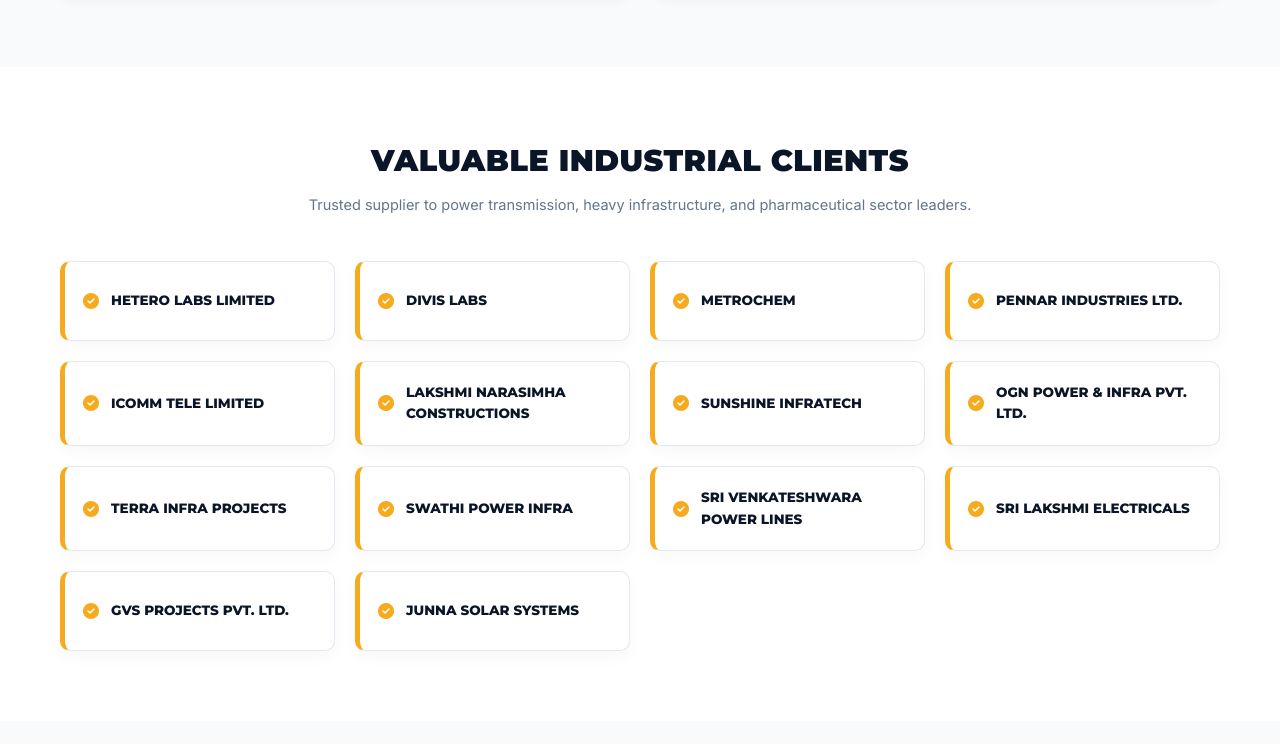
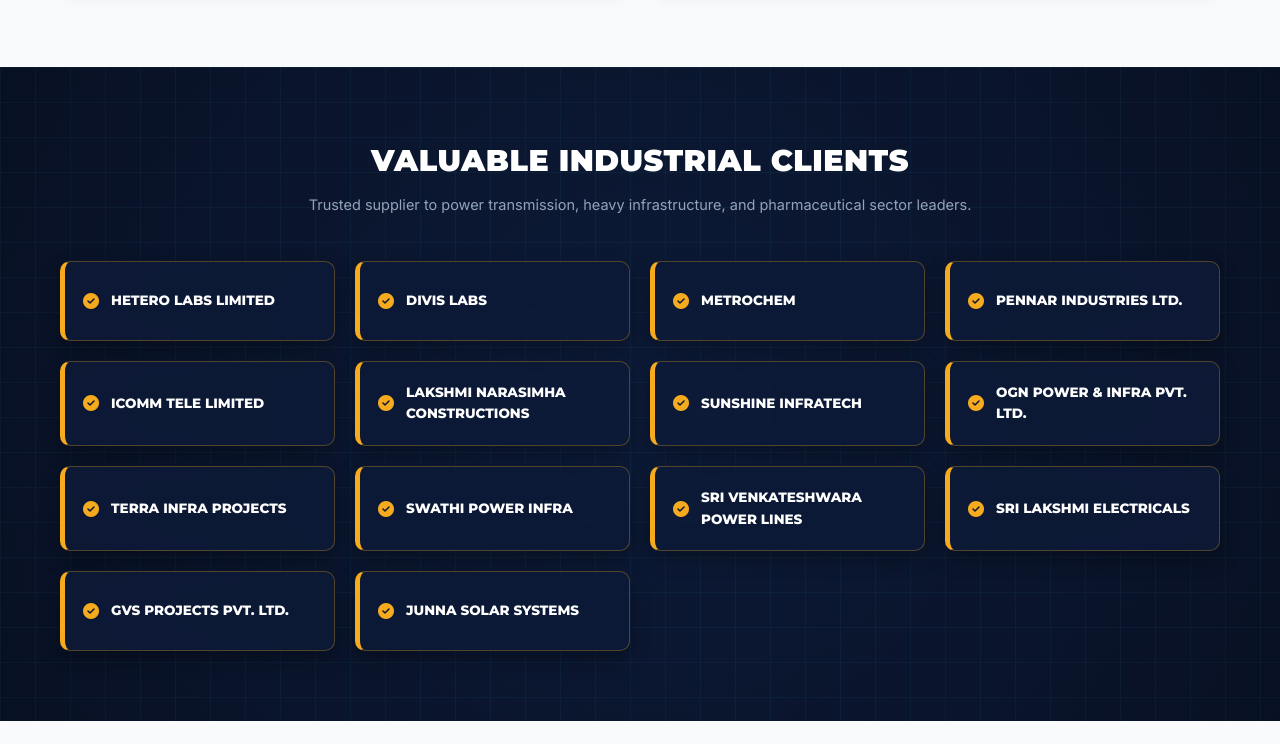
Before and after one commit to TiruRamNarla/Maa-Sai-Industries, a website: page index.html in a window 1280 px wide. Shown: the part 4496-5240 px from the top of the page. Drawn offline with nearby package versions, Linux system fonts and the light colour scheme; animation ran at ten frames a second.

Commit message:
Update index.html

```diff
--- a/index.html
+++ b/index.html
@@ -119,7 +119,7 @@
             box-shadow: 0 6px 16px rgba(245, 171, 29, 0.3);
         }
 
-        /* --- LEVEL 5: 3D HERO SECTION (TECHNICAL GRID & PARTICLES) --- */
+        /* --- 3D HERO SECTION --- */
         .hero {
             position: relative;
             background: radial-gradient(circle at 70% 30%, #1a2b4c 0%, #081023 100%);
@@ -131,7 +131,7 @@
             overflow: hidden;
         }
 
-        /* Technical Engineering Drawing Grid Overlay */
+        /* Technical Grid Lines */
         .hero::before {
             content: '';
             position: absolute;
@@ -219,7 +219,7 @@
         .why-content h4 { color: var(--primary-navy); font-size: 17px; margin-bottom: 6px; font-weight: 800; }
         .why-content p { color: var(--text-muted); font-size: 13.5px; }
 
-        /* --- LEVEL 4: PRODUCTS SECTION (3D TILT, GOLD GLOW & LIGHT REFLECTION) --- */
+        /* --- PRODUCTS GRID --- */
         .products-grid {
             display: grid;
             grid-template-columns: repeat(auto-fit, minmax(340px, 1fr));
@@ -240,7 +240,7 @@
             position: relative;
         }
 
-        /* Light Sheen Reflection Effect across the Product Card on Hover */
+        /* Light Sheen Reflection Effect */
         .product-card::after {
             content: '';
             position: absolute;
@@ -334,7 +334,7 @@
             transform: translateX(4px);
         }
 
-        /* --- LEVEL 2: CERTIFICATES (SUBTLE HOVER) --- */
+        /* --- CERTIFICATES & TRUSTSEAL CENTER --- */
         .certs-grid { display: grid; grid-template-columns: repeat(auto-fit, minmax(260px, 1fr)); gap: 24px; }
         .cert-card {
             background: #ffffff;
@@ -387,23 +387,40 @@
         .map-info { padding: 20px; }
         .btn-nav-map { display: inline-flex; align-items: center; gap: 8px; background: var(--primary-navy); color: var(--accent-gold); padding: 12px 20px; border-radius: 8px; text-decoration: none; font-weight: 800; font-size: 12.5px; margin-top: 12px; font-family: var(--font-heading); }
 
-        /* --- LEVEL 2: CLIENTS SECTION (SUBTLE HOVER) --- */
+        /* --- GLASSMORPHISM INDUSTRIAL CLIENTS SECTION --- */
+        #clients {
+            background: radial-gradient(circle at 50% 50%, #0d1b38 0%, #081023 100%);
+            position: relative;
+            overflow: hidden;
+        }
+        #clients::before {
+            content: '';
+            position: absolute;
+            top: 0; left: 0; right: 0; bottom: 0;
+            background-image:
+                linear-gradient(rgba(56, 189, 248, 0.05) 1px, transparent 1px),
+                linear-gradient(90deg, rgba(56, 189, 248, 0.05) 1px, transparent 1px);
+            background-size: 35px 35px;
+            pointer-events: none;
+        }
+
         .clients-grid {
             display: grid;
             grid-template-columns: repeat(auto-fill, minmax(260px, 1fr));
             gap: 20px;
         }
         .client-badge {
-            background: #ffffff;
-            border: 1px solid var(--border-color);
+            background: rgba(13, 27, 56, 0.85);
+            border: 1px solid rgba(245, 171, 29, 0.3);
             border-left: 5px solid var(--accent-gold);
             padding: 20px 18px;
             border-radius: 10px;
             text-align: left;
             font-weight: 800;
             font-size: 13.5px;
-            color: var(--primary-navy);
-            box-shadow: 0 6px 16px rgba(0,0,0,0.03);
+            color: #ffffff;
+            backdrop-filter: blur(10px);
+            box-shadow: 0 8px 20px rgba(0,0,0,0.3);
             transition: all 0.3s ease-in-out;
             display: flex;
             align-items: center;
@@ -413,14 +430,14 @@
         }
         .client-badge i { color: var(--accent-gold); font-size: 16px; flex-shrink: 0; }
         .client-badge:hover {
-            transform: translateY(-3px);
-            border-color: var(--primary-navy);
+            transform: translateY(-4px);
+            background: rgba(19, 34, 71, 0.95);
+            border-color: var(--accent-gold);
             border-left-color: var(--accent-gold);
-            box-shadow: 0 10px 25px rgba(13, 27, 56, 0.12);
-            background: #fdfbf7;
+            box-shadow: 0 12px 28px rgba(245, 171, 29, 0.3);
         }
 
-        /* --- LEVEL 1: CONTACT & FORM (FUNCTIONAL) --- */
+        /* --- CONTACT & FORM --- */
         .contact-container { display: grid; grid-template-columns: 1fr 1.2fr; gap: 40px; background: var(--primary-navy); color: #ffffff; padding: 40px; border-radius: 14px; box-shadow: 0 12px 30px rgba(0,0,0,0.2); }
         .info-box h4 { font-size: 12px; color: #94a3b8; text-transform: uppercase; font-family: var(--font-heading); letter-spacing: 0.5px; }
         .form-group { margin-bottom: 16px; }
@@ -511,9 +528,9 @@
     <!-- ANIMATED COUNTERS BAR -->
     <div class="counter-bar">
         <div class="container counter-grid">
-            <div class="counter-item"><h3 class="counter-num" data-target="4.0">4.0 ★</h3><p>IndiaMART Trust Rating</p></div>
-            <div class="counter-item"><h3 class="counter-num" data-target="220">220 kV</h3><p>Tower Capacity</p></div>
-            <div class="counter-item"><h3 class="counter-num" data-target="40">40 MT</h3><p>Daily Output</p></div>
+            <div class="counter-item"><h3>4.0 ★</h3><p>IndiaMART Trust Rating</p></div>
+            <div class="counter-item"><h3>220 kV</h3><p>Tower Capacity</p></div>
+            <div class="counter-item"><h3>40 MT</h3><p>Daily Output</p></div>
             <div class="counter-item"><h3>ISO 9001</h3><p>QMS Certified</p></div>
         </div>
     </div>
@@ -801,27 +818,27 @@
         </div>
     </section>
 
-    <!-- CLIENTS BADGES -->
+    <!-- GLASSMORPHISM INDUSTRIAL CLIENTS SECTION -->
     <section class="section-padding" id="clients">
         <div class="container">
-            <h2 class="section-title">Valuable Industrial Clients</h2>
-            <p class="section-subtitle">Trusted supplier to power transmission, heavy infrastructure, and pharmaceutical sector leaders.</p>
+            <h2 class="section-title" style="color: #ffffff;">Valuable Industrial Clients</h2>
+            <p class="section-subtitle" style="color: #94a3b8;">Trusted supplier to power transmission, heavy infrastructure, and pharmaceutical sector leaders.</p>
 
             <div class="clients-grid">
-                <div class="client-badge"><i class="fa-solid fa-circle-check"></i> <span>HETERO LABS LIMITED</span></div>
-                <div class="client-badge"><i class="fa-solid fa-circle-check"></i> <span>DIVIS LABS</span></div>
-                <div class="client-badge"><i class="fa-solid fa-circle-check"></i> <span>METROCHEM</span></div>
-                <div class="client-badge"><i class="fa-solid fa-circle-check"></i> <span>PENNAR INDUSTRIES LTD.</span></div>
-                <div class="client-badge"><i class="fa-solid fa-circle-check"></i> <span>ICOMM TELE LIMITED</span></div>
-                <div class="client-badge"><i class="fa-solid fa-circle-check"></i> <span>LAKSHMI NARASIMHA CONSTRUCTIONS</span></div>
-                <div class="client-badge"><i class="fa-solid fa-circle-check"></i> <span>SUNSHINE INFRATECH</span></div>
-                <div class="client-badge"><i class="fa-solid fa-circle-check"></i> <span>OGN POWER & INFRA PVT. LTD.</span></div>
-                <div class="client-badge"><i class="fa-solid fa-circle-check"></i> <span>TERRA INFRA PROJECTS</span></div>
-                <div class="client-badge"><i class="fa-solid fa-circle-check"></i> <span>SWATHI POWER INFRA</span></div>
-                <div class="client-badge"><i class="fa-solid fa-circle-check"></i> <span>SRI VENKATESHWARA POWER LINES</span></div>
-                <div class="client-badge"><i class="fa-solid fa-circle-check"></i> <span>SRI LAKSHMI ELECTRICALS</span></div>
-                <div class="client-badge"><i class="fa-solid fa-circle-check"></i> <span>GVS PROJECTS PVT. LTD.</span></div>
-                <div class="client-badge"><i class="fa-solid fa-circle-check"></i> <span>JUNNA SOLAR SYSTEMS</span></div>
+                <div class="client-badge" data-tilt><i class="fa-solid fa-circle-check"></i> <span>HETERO LABS LIMITED</span></div>
+                <div class="client-badge" data-tilt><i class="fa-solid fa-circle-check"></i> <span>DIVIS LABS</span></div>
+                <div class="client-badge" data-tilt><i class="fa-solid fa-circle-check"></i> <span>METROCHEM</span></div>
+                <div class="client-badge" data-tilt><i class="fa-solid fa-circle-check"></i> <span>PENNAR INDUSTRIES LTD.</span></div>
+                <div class="client-badge" data-tilt><i class="fa-solid fa-circle-check"></i> <span>ICOMM TELE LIMITED</span></div>
+                <div class="client-badge" data-tilt><i class="fa-solid fa-circle-check"></i> <span>LAKSHMI NARASIMHA CONSTRUCTIONS</span></div>
+                <div class="client-badge" data-tilt><i class="fa-solid fa-circle-check"></i> <span>SUNSHINE INFRATECH</span></div>
+                <div class="client-badge" data-tilt><i class="fa-solid fa-circle-check"></i> <span>OGN POWER & INFRA PVT. LTD.</span></div>
+                <div class="client-badge" data-tilt><i class="fa-solid fa-circle-check"></i> <span>TERRA INFRA PROJECTS</span></div>
+                <div class="client-badge" data-tilt><i class="fa-solid fa-circle-check"></i> <span>SWATHI POWER INFRA</span></div>
+                <div class="client-badge" data-tilt><i class="fa-solid fa-circle-check"></i> <span>SRI VENKATESHWARA POWER LINES</span></div>
+                <div class="client-badge" data-tilt><i class="fa-solid fa-circle-check"></i> <span>SRI LAKSHMI ELECTRICALS</span></div>
+                <div class="client-badge" data-tilt><i class="fa-solid fa-circle-check"></i> <span>GVS PROJECTS PVT. LTD.</span></div>
+                <div class="client-badge" data-tilt><i class="fa-solid fa-circle-check"></i> <span>JUNNA SOLAR SYSTEMS</span></div>
             </div>
         </div>
     </section>
@@ -940,7 +957,7 @@
         </div>
     </footer>
 
-    <!-- LEVEL 5 3D & GSAP CONTROL SCRIPTS -->
+    <!-- INTERACTIVE SCRIPTS -->
     <script>
         // --- THREE.JS INTERACTIVE WIREFRAME TRANSMISSION TOWER ---
         (function init3DTower() {
@@ -1019,19 +1036,16 @@
                 mouseY = (e.clientY / window.innerHeight - 0.5) * 0.4;
             });
 
-            // Smooth floating & rotation loop
             let clock = new THREE.Clock();
             function animate() {
                 requestAnimationFrame(animate);
                 const elapsedTime = clock.getElapsedTime();
 
-                // Rotation + vertical float
                 towerGroup.rotation.y += 0.006;
                 towerGroup.position.y = Math.sin(elapsedTime * 1.2) * 0.2;
 
                 particles.rotation.y -= 0.0015;
 
-                // Mouse Parallax
                 towerGroup.rotation.x = mouseY * 0.25;
                 towerGroup.rotation.z = mouseX * 0.25;
 
```
